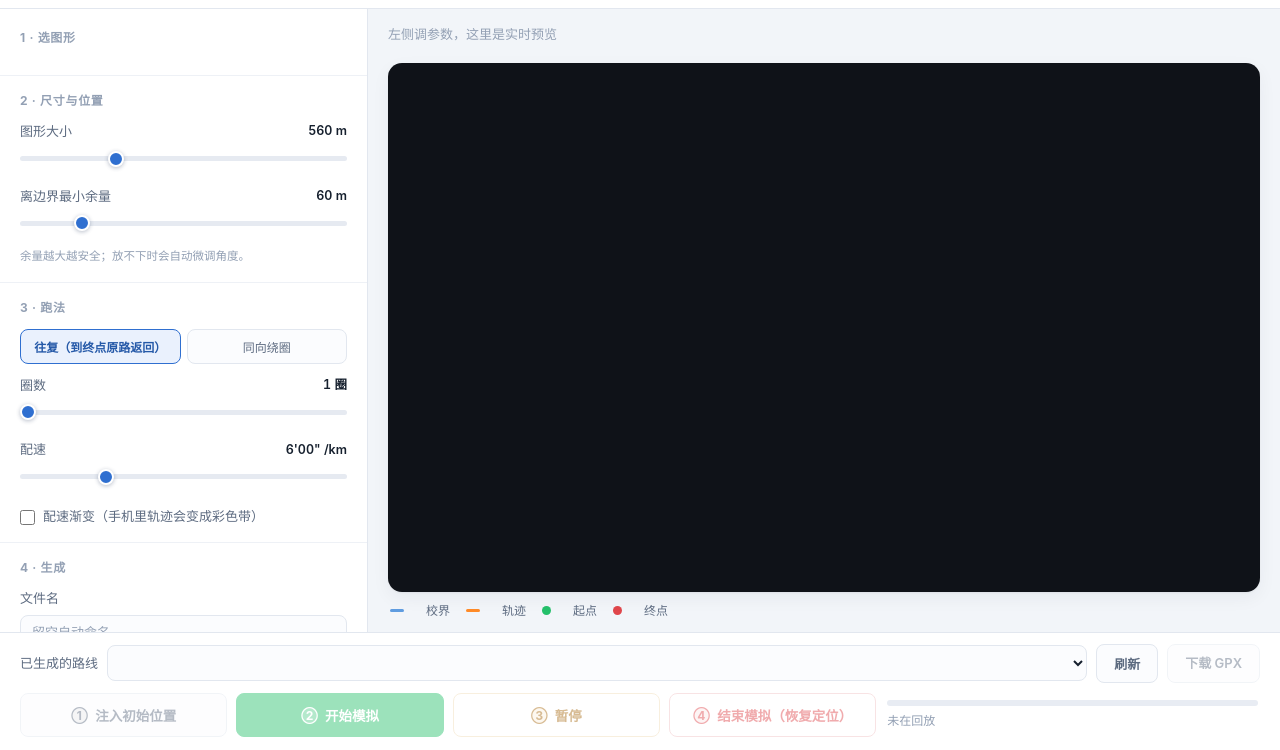
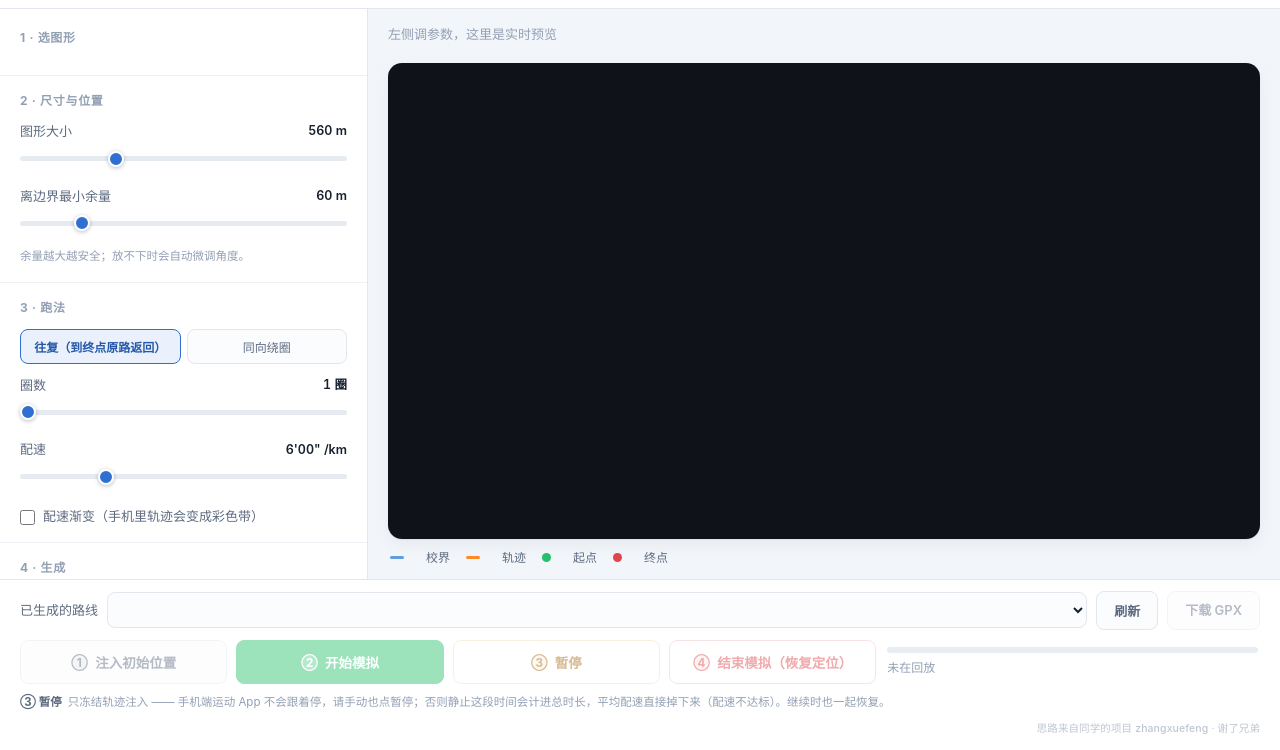
Before and after one commit to TexasLyn/nju-runner, a plain HTML site: page static/index.html in a window 1280 px wide. Shown: the part 50-800 px from the top of the page. Drawn offline with Linux system fonts and the light colour scheme; no server answers.

Commit message:
暂停提示：手机端要同步暂停，否则静止时间拉低平均配速（配速不达标）
- 暂停键标题 + 控制台常驻提示行，暂停时高亮；「继续」时提醒同步恢复手机端记录
- 页脚加一行不显眼的致谢：同学的项目 macanine/zhangxuefeng
- README 补「③ 暂停必须和手机端一起暂停」与致谢段

```diff
--- a/static/app.js
+++ b/static/app.js
@@ -303,10 +303,27 @@ async function loadDevice() {
 }
 
 /* ---------------------------------------------------------------- 模拟控制 */
+/* 「暂停」的坑：网页暂停只冻住轨迹注入，手机端运动 App 照旧在计时。
+   静止那段时间会被算进总时长 → 平均配速被拖下来 → 配速不达标。
+   所以暂停键必须自带这条提醒，且暂停期间高亮。 */
+const PAUSE_HINT_IDLE =
+  "<b>③ 暂停</b> 只冻结轨迹注入 —— 手机端运动 App 不会跟着停，" +
+  "请手动也点暂停；否则静止这段时间会计进总时长，平均配速直接掉下来（配速不达标）。继续时也一起恢复。";
+const PAUSE_HINT_ON =
+  "<b>已暂停 ·</b> 确认一下手机端运动 App 也已暂停，不然配速不达标；点「继续」后记得在手机端一起恢复。";
+
 function setProg(txt, cls) {
   const el = $("progText");
   el.textContent = txt;
   el.className = cls || "";
+}
+
+function renderPauseHint() {
+  const el = $("pauseHint");
+  if (!el) return;
+  const on = !!playState.running && !!playState.paused;
+  el.innerHTML = on ? PAUSE_HINT_ON : PAUSE_HINT_IDLE;
+  el.classList.toggle("on", on);
 }
 
 function syncButtons() {
@@ -324,13 +341,14 @@ function syncButtons() {
   const pb = $("btnPause");
   if (paused) {
     pb.innerHTML = "<b>③</b>继续";
-    pb.title = "解冻注入，从断点接着跑";
+    pb.title = "解冻注入，从断点接着跑。回到手机端把运动 App 也一起恢复";
     pb.classList.add("on");
   } else {
     pb.innerHTML = "<b>③</b>暂停";
-    pb.title = "冻结注入，随时继续，不丢进度";
+    pb.title = "冻结轨迹注入，不丢进度。注意：手机端运动 App 不会跟着停，请手动也暂停记录";
     pb.classList.remove("on");
   }
+  renderPauseHint();
 }
 
 async function doPrime() {
@@ -385,10 +403,10 @@ async function doPause() {
   try {
     if (playState.paused) {
       await api("/api/resume", {});
-      setProg("已继续", "live");
+      setProg("已继续 · 记得把手机端运动记录也恢复", "live");
     } else {
       const r = await api("/api/pause", {});
-      setProg(`已暂停（冻结 ${r.frozen} 个注入进程）· 点「继续」接着跑`, "pause");
+      setProg(`已暂停（冻结 ${r.frozen} 个注入进程）· 手机端也要暂停记录，否则配速不达标`, "pause");
     }
   } catch (e) {
     alert("操作失败：" + e.message);
@@ -430,7 +448,7 @@ async function tick() {
       const pct = (s.progress * 100).toFixed(0);
       setProg(
         `${s.gpx} · ${pct}%（${s.pushed}/${s.total} 点）· 已跑 ${s.elapsed_hms} / ${s.expected_hms}` +
-        (s.paused ? " · 已暂停" : ""),
+        (s.paused ? " · 已暂停（手机端记得也暂停记录）" : ""),
         s.paused ? "pause" : "live");
     } else if (s.external) {
       $("bar").style.width = "0%";
--- a/static/index.html
+++ b/static/index.html
@@ -147,7 +147,8 @@
     <button class="ctlb run" id="btnPlay" type="button" title="按所选路线把轨迹回放到手机">
       <b>②</b>开始模拟
     </button>
-    <button class="ctlb wait" id="btnPause" type="button" disabled title="冻结注入，随时继续，不丢进度">
+    <button class="ctlb wait" id="btnPause" type="button" disabled
+            title="冻结轨迹注入，随时继续、不丢进度。注意：手机端的运动 App 不会跟着停，请手动也暂停记录">
       <b>③</b>暂停
     </button>
     <button class="ctlb stop" id="btnRelease" type="button" title="停回放 + 释放定点；若手机仍停在旧位置，需拔一次数据线">
@@ -158,6 +159,15 @@
       <span id="progText">未在回放</span>
     </div>
   </div>
+
+  <p class="dockhint" id="pauseHint"></p>
+
+  <div class="dockfoot">
+    <span class="credit">思路来自同学的项目
+      <a href="https://github.com/macanine/zhangxuefeng" target="_blank" rel="noopener noreferrer"
+         title="macanine / zhangxuefeng —— Python + Flask + Leaflet 的校园轨迹画板">zhangxuefeng</a>
+      · 谢了兄弟</span>
+  </div>
 </footer>
 
 <script src="/static/app.js"></script>
--- a/static/style.css
+++ b/static/style.css
@@ -251,6 +251,27 @@ select{
 #progText.live{color:var(--start); font-weight:600}
 #progText.pause{color:var(--wait); font-weight:600}
 
+/* 暂停提醒：手机端不跟着停，配速会被静止时间拖垮 */
+.dockhint{
+  margin:0; font-size:11.5px; line-height:1.5; color:var(--ink3);
+  display:flex; gap:6px; align-items:flex-start;
+}
+.dockhint b{font-weight:650; color:var(--ink2)}
+.dockhint.on{color:var(--wait-ink)}
+.dockhint.on b{color:var(--wait-ink)}
+:root[data-theme="dark"] .dockhint.on{color:var(--wait)}
+
+/* 页脚致谢（刻意做小） */
+.dockfoot{display:flex; justify-content:flex-end; align-items:center}
+.dockfoot .credit{font-size:10.5px; color:var(--ink3); opacity:.6; letter-spacing:.1px}
+.dockfoot .credit:hover{opacity:.9}
+.dock .dockfoot a{
+  padding:0 !important; border:0 !important; background:none !important;
+  color:inherit; font-size:10.5px; font-weight:500; border-bottom:1px dotted currentColor;
+  border-radius:0;
+}
+.dock .dockfoot a:hover{color:var(--ink2); border-color:transparent}
+
 /* ---------------------------------------------------------------- 窄屏 */
 @media (max-width:980px){
   main{grid-template-columns:minmax(0,1fr); grid-template-rows:minmax(0,1fr) auto}
```
Also changed, not shown: 1 other file.
